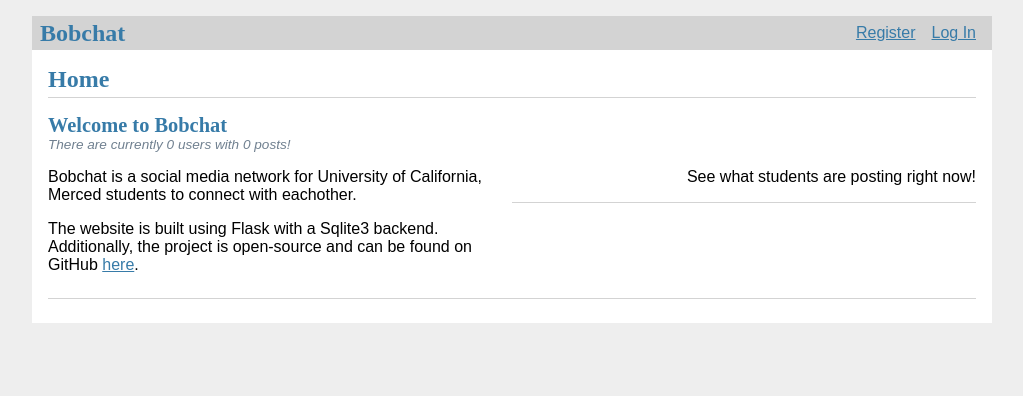
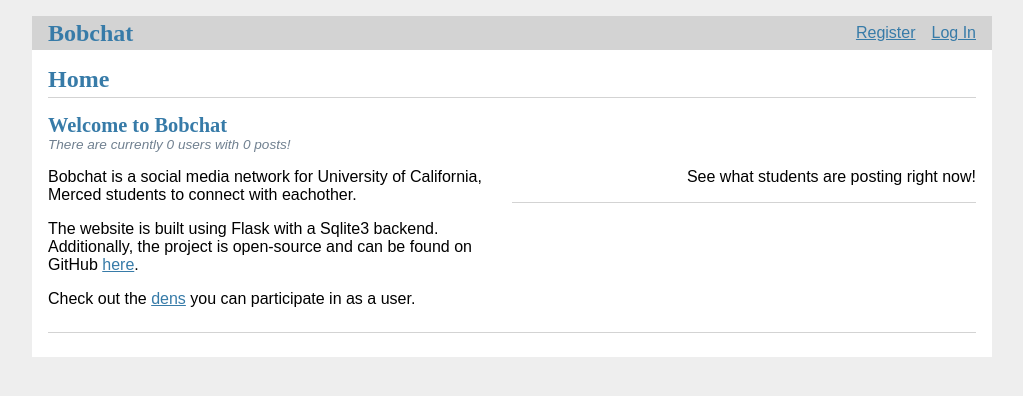
Before and after one commit to tsainez/bobchat, a Flask app: page / in a window 1280 px wide. Shown: the top 396 px of the page, without its empty margins (128-1151 px from the left). Run offline with Flask 2, Linux system fonts and the light colour scheme; data that the repository does not hold is empty; some libraries are stand-ins or nearby versions.

Commit message:
new routing for index blueprint

```diff
--- a/bobchat/index.py
+++ b/bobchat/index.py
@@ -40,7 +40,7 @@ def index():
             posts;
         ''').fetchone()
 
-        return render_template('home.html', posts=recent_posts, site_data=site_data)
+        return render_template('index/home.html', posts=recent_posts, site_data=site_data)
     else:
         # SQL operations usually need to use values from Python variables.
         # However, beware of using Python’s string operations to assemble queries,
@@ -62,4 +62,4 @@ def index():
             AND users.id = posts.author_id
             AND dens.id = den_id
         ORDER BY created DESC;'''.format(session.get('user_id'))).fetchall()
-        return render_template('feed.html', posts=posts, recents=recent_posts)
+        return render_template('index/feed.html', posts=posts, recents=recent_posts)
--- a/bobchat/templates/base.html
+++ b/bobchat/templates/base.html
@@ -2,7 +2,7 @@
 <title>{% block title %}{% endblock %} - Bobchat</title>
 <link rel="stylesheet" href="{{ url_for('static', filename='style.css') }}" />
 <nav>
-  <h1>Bobchat</h1>
+  <h1><a href="/">Bobchat</a></h1>
   <ul>
     {% if g.user %}
     <li><span>{{ g.user['username'] }}</span></li>
--- a/bobchat/templates/home.html
+++ b/bobchat/templates/index/home.html
@@ -21,6 +21,9 @@
         The website is built using Flask with a Sqlite3 backend. Additionally,
         the project is open-source and can be found on GitHub
         <a href="https://github.com/tsainez/bobchat">here</a>.
+      </p>
+      <p style="margin-right: 20px">
+        Check out the <a href="dens">dens</a> you can participate in as a user.
       </p>
     </div>
     <div class="column">
```
Also changed, not shown: bobchat/templates/index/feed.html (renamed from bobchat/templates/feed.html).
